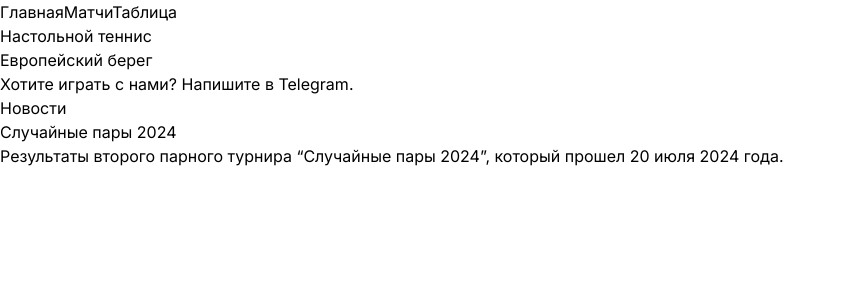
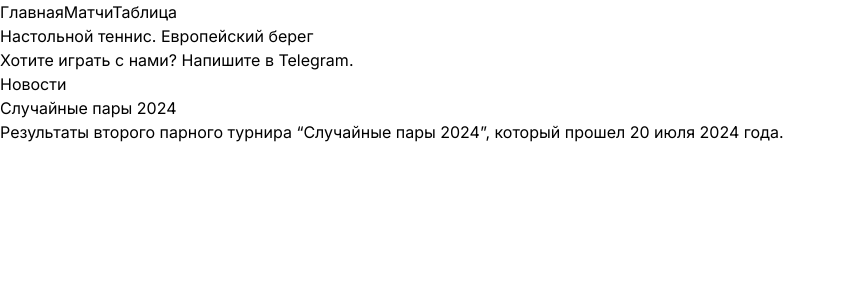
Before and after one commit to GlebkaF/tt-tournament, a Next.js app: page / in a window 1280 px wide. Shown: the top 300 px of the page, without its empty margins (0-841 px from the left). Built offline with nearby package versions, Linux system fonts and the light colour scheme.

Commit message:
Обновляет мету на главной

```diff
--- a/app/page.tsx
+++ b/app/page.tsx
@@ -1,10 +1,62 @@
-import MainPage from "@/component/MainPage";
 import { Metadata } from "next";
+import Link from "next/link";
 
 export default function Home() {
-  return <MainPage></MainPage>;
+  return (
+    <div className="container pt-8">
+      <h1 className="text-3xl font-bold mb-4">
+        Настольной теннис. Европейский берег
+      </h1>
+
+      <div className="mb-8">
+        <p className="mt-2 text-gray-600">
+          Хотите играть с нами? Напишите в&nbsp;
+          <Link
+            href="https://t.me/glebkaf"
+            className="text-xl font-semibold text-blue-500 hover:underline"
+            target="_blank" // чтобы открывать ссылку в новом окне
+            rel="noopener noreferrer" // для безопасности
+            aria-label="Напишите в Telegram"
+          >
+            Telegram
+          </Link>
+          .
+        </p>
+      </div>
+
+      <h2 className="text-2xl font-bold mb-4">Новости</h2>
+
+      <div className="space-y-8">
+        <div>
+          <Link
+            href="/post/random-pairs-2024"
+            className="text-xl font-semibold text-blue-500 hover:underline"
+            aria-label="Результаты второго парного турнира Случайные пары 2024"
+          >
+            Случайные пары 2024
+          </Link>
+          <p className="mt-2 text-gray-600">
+            Результаты второго парного турнира &ldquo;Случайные пары
+            2024&rdquo;, который прошел 20 июля 2024 года.
+          </p>
+        </div>
+        {/* Вы можете добавлять больше новостей здесь */}
+      </div>
+    </div>
+  );
 }
 
+const title = "Настольный теннис. Европейский Берег";
+const description =
+  "Играем в настольный теннис на набережной Европейского Берега. Ежегодный летний турнир, ситуационные турниры.";
+
 export const metadata: Metadata = {
-  title: "Настольный теннис на Европейском Берегу",
+  title,
+  description,
+  openGraph: {
+    title,
+    description,
+    url: "https://ebtt.com",
+    type: "website",
+  },
 };
--- a/component/MainPage.tsx
+++ /dev/null
@@ -1,42 +0,0 @@
-import Link from "next/link";
-
-const MainPage = () => {
-  return (
-    <div className="container pt-8">
-      <h2 className="text-3xl font-bold mb-4">Настольной теннис</h2>
-      <h3 className="text-2xl font-semibold mb-8">Европейский берег</h3>
-      <div className="mb-8">
-        <p className="mt-2 text-gray-600">
-          Хотите играть с нами? Напишите в&nbsp;
-          <Link
-            href="https://t.me/glebkaf"
-            className="text-xl font-semibold text-blue-500 hover:underline"
-            target="_blank" // чтобы открывать ссылку в новом окне
-            rel="noopener noreferrer" // для безопасности
-          >
-            Telegram
-          </Link>
-          .
-        </p>
-      </div>
-      <h3 className="text-2xl font-bold mb-4">Новости</h3>
-      <div className="space-y-8">
-        <div>
-          <Link
-            href="/post/random-pairs-2024"
-            className="text-xl font-semibold text-blue-500 hover:underline"
-          >
-            Случайные пары 2024
-          </Link>
-          <p className="mt-2 text-gray-600">
-            Результаты второго парного турнира &ldquo;Случайные пары
-            2024&rdquo;, который прошел 20 июля 2024 года.
-          </p>
-        </div>
-        {/* Вы можете добавлять больше новостей здесь */}
-      </div>
-    </div>
-  );
-};
-
-export default MainPage;
```
